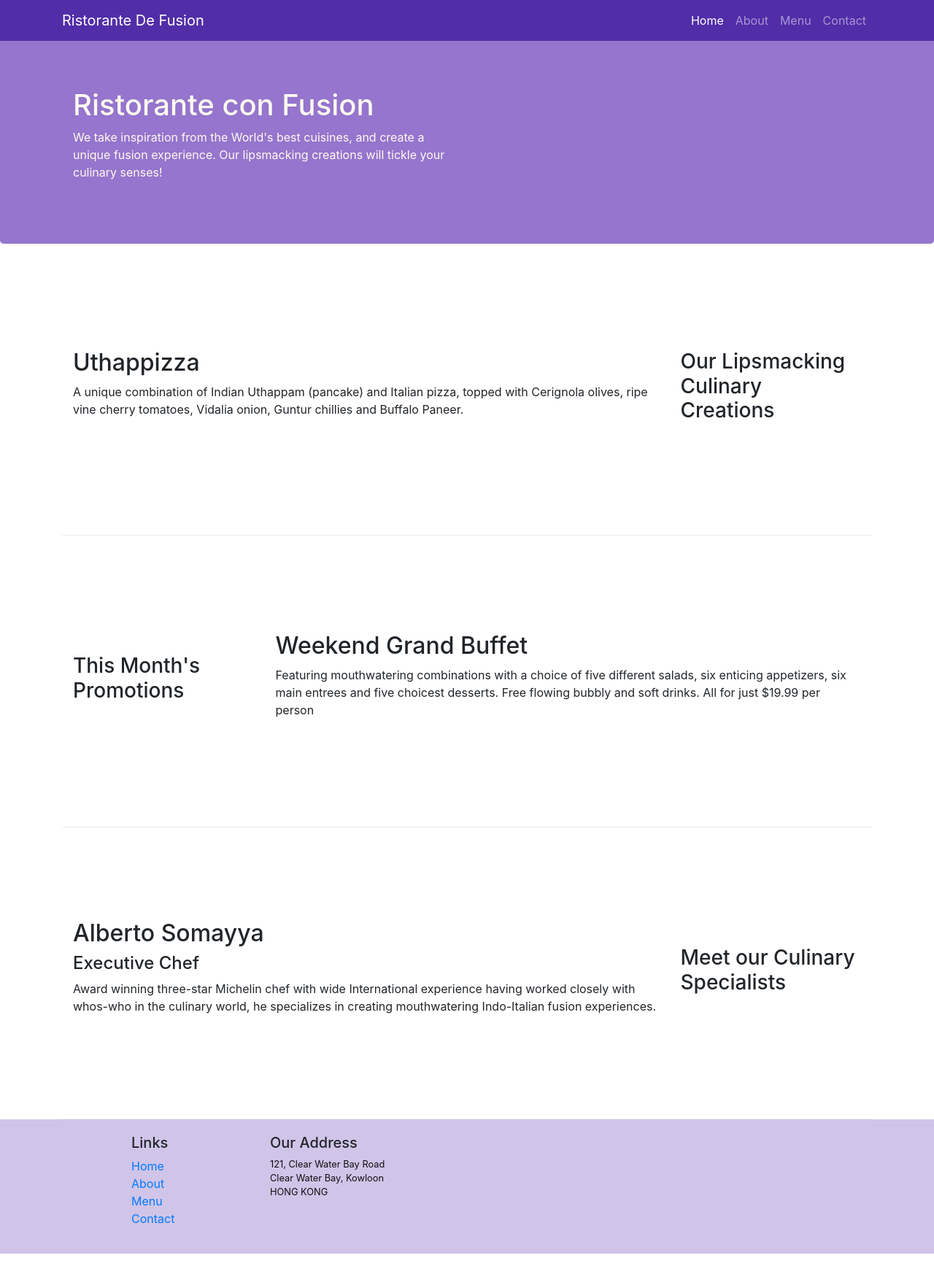
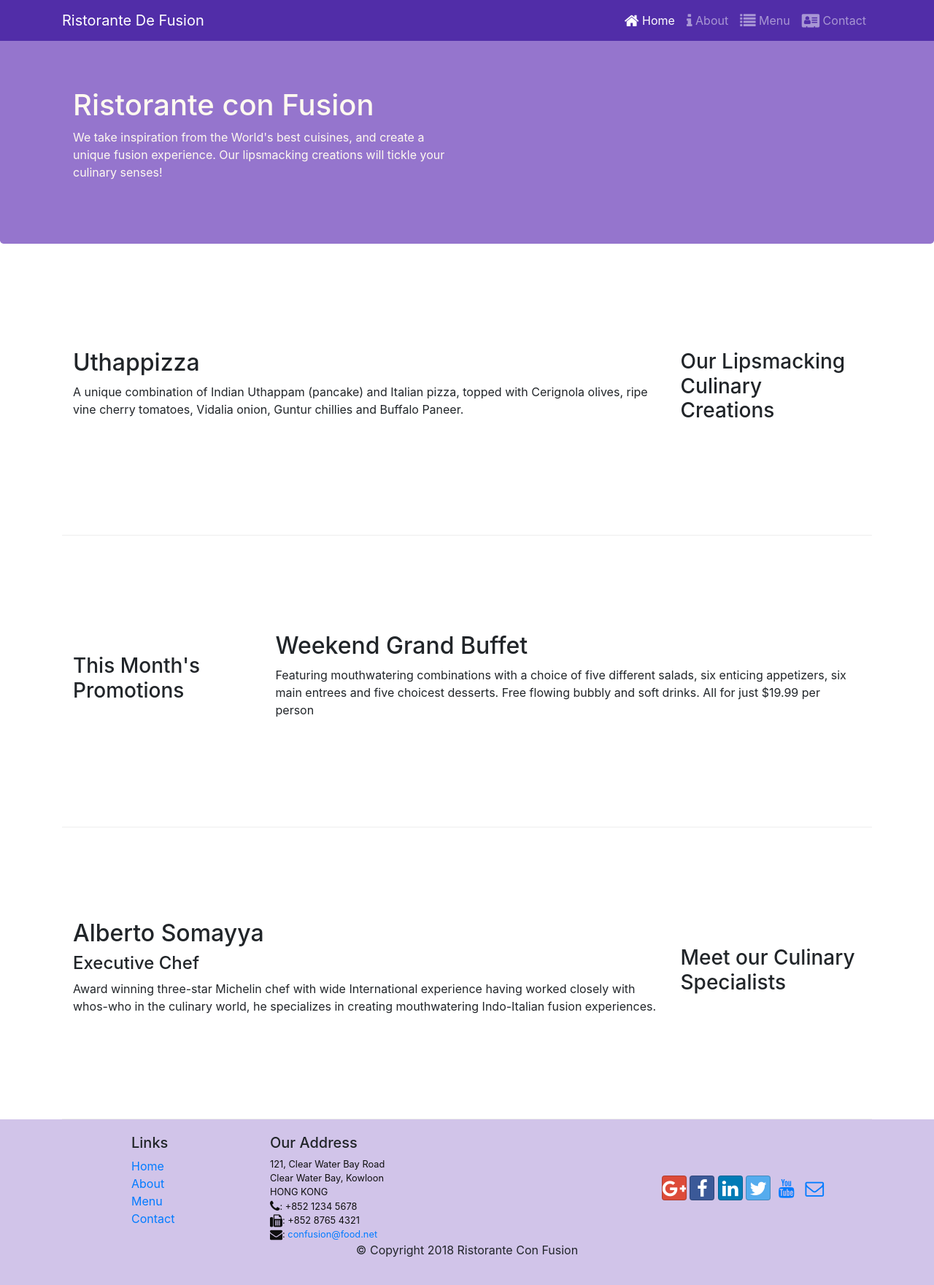
Before and after one commit to smswajan/Coursera-Bootstrap, a website: page index.html in a window 1280 px wide. Shown: the whole page at 73% size. Before the commit the page ends 1718 px from the top, so only its background shows below. Drawn offline with nearby package versions, Linux system fonts and the light colour scheme.

Commit message:
Fontawesome & Bootstrap Social

```diff
--- a/index.html
+++ b/index.html
@@ -9,6 +9,11 @@
 
      <!-- Bootstrap CSS -->
      <link rel="stylesheet" href="node_modules/bootstrap/dist/css/bootstrap.min.css">
+     <!-- Fontawesome CSS -->
+     <link rel="stylesheet" href="node_modules/font-awesome/css/font-awesome.min.css">
+     <!-- Bootstrap Social CSS -->
+     <link rel="stylesheet" href="node_modules/bootstrap-social/bootstrap-social.css">
+     <!-- Custom CSS -->
      <link rel="stylesheet" href="css/styles.css">
     <title>Ristorante Con Fusion</title>
 </head>
@@ -23,10 +28,10 @@
             </button>
             <div id="Navbar" class="collapse navbar-collapse">
                 <ul class="navbar-nav ml-auto">
-                    <li class="nav-item active"><a href="#" class="nav-link">Home</a></li>
-                    <li class="nav-item"><a href="aboutus.html" class="nav-link">About</a></li>
-                    <li class="nav-item"><a href="#" class="nav-link">Menu</a></li>
-                    <li class="nav-item"><a href="#" class="nav-link">Contact</a></li>
+                    <li class="nav-item active"><a href="#" class="nav-link"><span class="fa fa-home fa-lg"></span> Home</a></li>
+                    <li class="nav-item"><a href="aboutus.html" class="nav-link"><span class="fa fa-info fa-lg"></span> About</a></li>
+                    <li class="nav-item"><a href="#" class="nav-link"><span class="fa fa-list fa-lg"></span> Menu</a></li>
+                    <li class="nav-item"><a href="#" class="nav-link"><span class="fa fa-address-card fa-lg"></span> Contact</a></li>
                 </ul>
             </div>
 
@@ -81,14 +86,14 @@
         </div>
     </div>
 
-    <!-- <footer class="footer" >
+    <footer class="footer" >
         <div class="container" >
             <div class="row" >
                 <div class="col-4 offset-1 col-sm-2">
                     <h5>Links</h5>
                     <ul class="list-unstyled">
                         <li><a href="#">Home</a></li>
-                        <li><a href="#">About</a></li>
+                        <li><a href="./aboutus.html">About</a></li>
                         <li><a href="#">Menu</a></li>
                         <li><a href="#">Contact</a></li>
                     </ul>
@@ -99,19 +104,19 @@
 		              121, Clear Water Bay Road<br>
 		              Clear Water Bay, Kowloon<br>
 		              HONG KONG<br>
-		              Tel.: +852 1234 5678<br>
-		              Fax: +852 8765 4321<br>
-		              Email: <a href="mailto:confusion@food.net">confusion@food.net</a>
+		              <i class="fa fa-phone fa-lg"></i>: +852 1234 5678<br>
+		              <i class="fa fa-fax fa-lg"></i>: +852 8765 4321<br>
+		              <i class="fa fa-envelope fa-lg"></i>: <a href="mailto:confusion@food.net">confusion@food.net</a>
 		           </address>
                 </div>
                 <div class="col-12 col-sm-4 align-self-center" >
                     <div class="text-center">
-                        <a href="http://google.com/+">Google+</a>
-                        <a href="http://www.facebook.com/profile.php?id=">Facebook</a>
-                        <a href="http://www.linkedin.com/in/">LinkedIn</a>
-                        <a href="http://twitter.com/">Twitter</a>
-                        <a href="http://youtube.com/">YouTube</a>
-                        <a href="mailto:">Mail</a>
+                        <a class="btn btn-social-icon btn-google" href="http://google.com/+"><i class="fa fa-google-plus fa-lg"></i></a>
+                        <a class="btn btn-social-icon btn-facebook" href="http://www.facebook.com/profile.php?id="><i class="fa fa-facebook fa-lg"></i></a>
+                        <a class="btn btn-social-icon btn-linkedin" href="http://www.linkedin.com/in/"><i class="fa fa-linkedin fa-lg"></i></a>
+                        <a class="btn btn-social-icon btn-twitter" href="http://twitter.com/"><i class="fa fa-twitter fa-lg"></i></a>
+                        <a class="btn btn-social-icon btn-youtube" href="http://youtube.com/"><i class="fa fa-youtube fa-lg"></i></a>
+                        <a class="btn btn-social-icon" href="mailto:"><i class="fa fa-envelope-o fa-lg"></i></a>
                     </div>
                 </div>
            </div>
@@ -121,30 +126,8 @@
                 </div>
            </div>
         </div>
-    </footer> -->
-    <footer class="footer">
-        <div class="container">
-            <div class="row">
-                <div class="col-4 offset-1 col-sm-2">
-                    <h5>Links</h5>
-                    <ul class="list-unstyled">
-                        <li><a href="#">Home</a></li>
-                        <li><a href="./aboutus.html">About</a></li>
-                        <li><a href="#">Menu</a></li>
-                        <li><a href="#">Contact</a></li>
-                    </ul>
-                </div>
-                <div class="col-7 col-sm-5">
-                    <h5>Our Address</h5>
-                    <address>
-                        121, Clear Water Bay Road <br>
-                        Clear Water Bay, Kowloon <br>
-                        HONG KONG
-                    </address>
-                </div>
-            </div>
-        </div>
     </footer>
+
      <!-- jQuery first, then Popper.js, then Bootstrap JS. -->
      <script src="node_modules/jquery/dist/jquery.slim.min.js"></script>
      <script src="node_modules/popper.js/dist/umd/popper.min.js"></script>
--- a/package.json
+++ b/package.json
@@ -12,6 +12,8 @@
   "license": "ISC",
   "devDependencies": {
     "bootstrap": "^4.0.0",
+    "bootstrap-social": "^5.1.1",
+    "font-awesome": "^4.7.0",
     "jquery": "^3.3.1",
     "lite-server": "^2.3.0",
     "popper.js": "^1.12.9"
```
Also changed, not shown: aboutus.html (+15 -11 lines), 1 other file.
